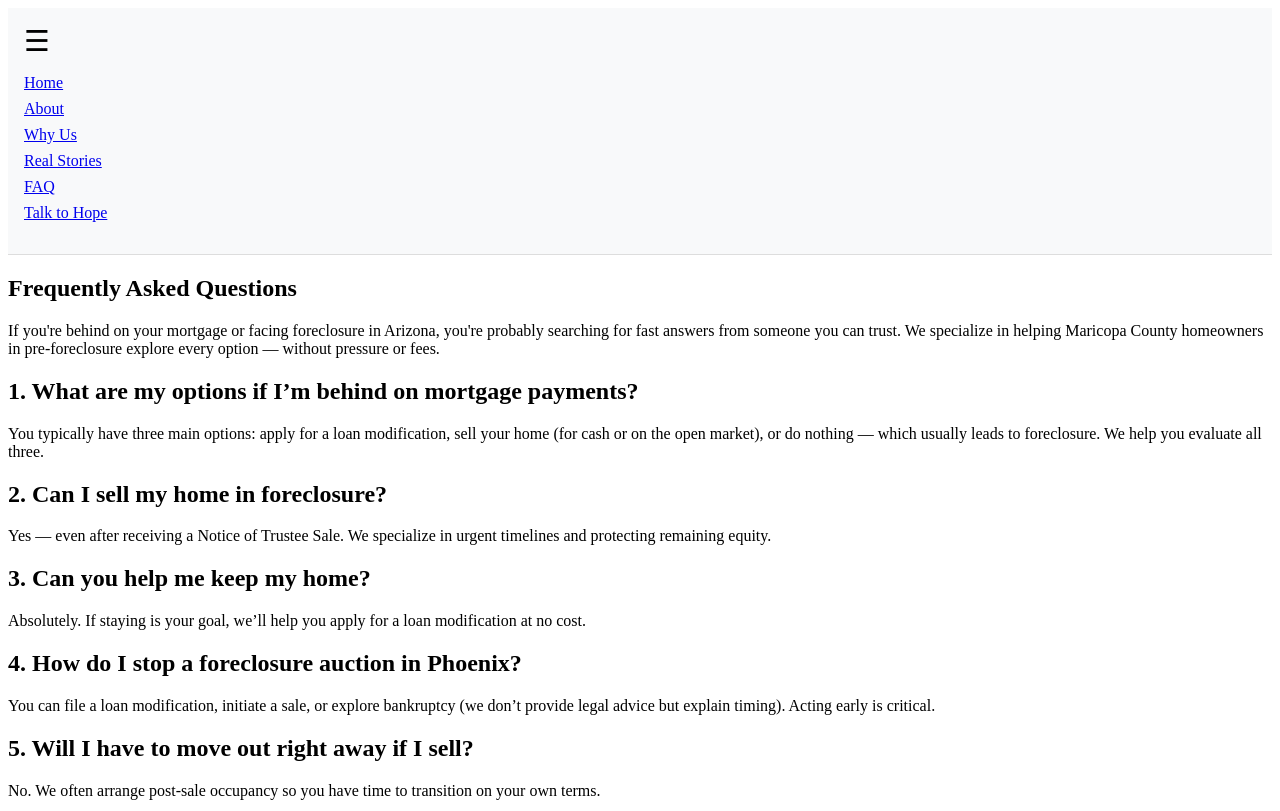
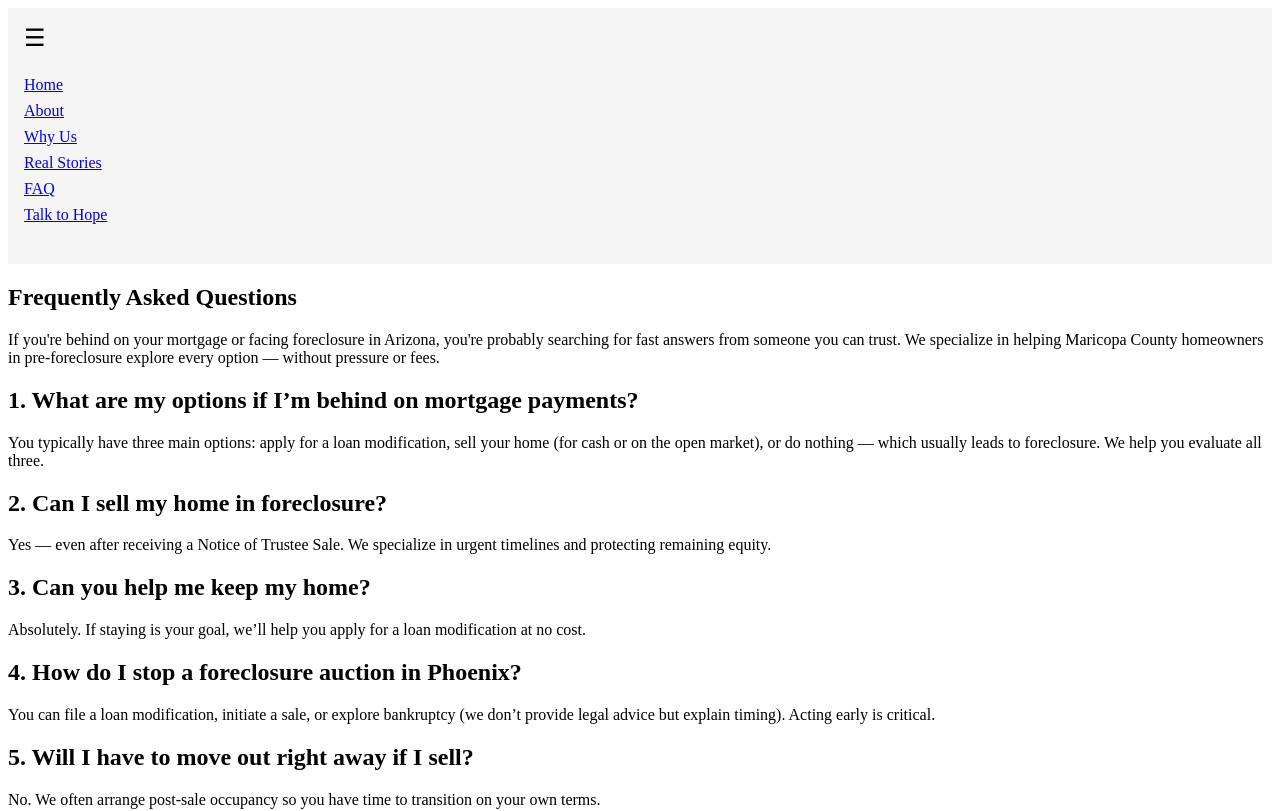
Before and after one commit to theofferco/the-offer-company-site, a Next.js app: page /faq in a window 1280 px wide. Shown: the top 811 px of the page. Built offline with nearby package versions, Linux system fonts and the light colour scheme.

Commit message:
Update Layout.module.css

```diff
--- a/styles/Layout.module.css
+++ b/styles/Layout.module.css
@@ -1,3 +1,5 @@
+/* styles/Layout.module.css */
+
 .container {
   display: flex;
   flex-direction: column;
@@ -5,9 +7,8 @@
 }
 
 .header {
-  background-color: #f8f9fa;
+  background-color: #f5f5f5;
   padding: 1rem;
-  border-bottom: 1px solid #ddd;
 }
 
 .nav {
@@ -20,7 +21,7 @@
 }
 
 .hamburger {
-  font-size: 1.8rem;
+  font-size: 1.5rem;
   cursor: pointer;
   user-select: none;
 }
@@ -28,7 +29,7 @@
 .menu {
   list-style: none;
   padding: 0;
-  margin: 0.5rem 0;
+  margin: 1rem 0;
 }
 
 .menu li {
@@ -40,6 +41,7 @@
   padding: 2rem;
 }
 
+/* Footer Styles */
 .footer {
   background-color: #000;
   color: #fff;
@@ -47,11 +49,12 @@
   display: flex;
   flex-wrap: wrap;
   justify-content: space-between;
+  gap: 2rem;
 }
 
 .footerColumn {
-  flex: 1 1 300px;
-  margin-bottom: 1.5rem;
+  flex: 1 1 250px;
+  min-width: 200px;
 }
 
 .footerColumn h3,
@@ -59,13 +62,16 @@
   margin-bottom: 0.5rem;
 }
 
+.footerColumn p,
+.footerColumn li {
+  font-size: 0.95rem;
+  line-height: 1.4;
+  margin-bottom: 0.4rem;
+}
+
 .footerColumn ul {
   list-style: none;
   padding: 0;
-}
-
-.footerColumn li {
-  margin-bottom: 0.25rem;
 }
 
 .footerColumn a {
@@ -79,8 +85,9 @@
 
 .footerBottom {
   width: 100%;
+  margin-top: 2rem;
   text-align: center;
-  margin-top: 2rem;
-  font-size: 0.9rem;
-  color: #ccc;
+  font-size: 0.85rem;
+  border-top: 1px solid #333;
+  padding-top: 1rem;
 }
```
